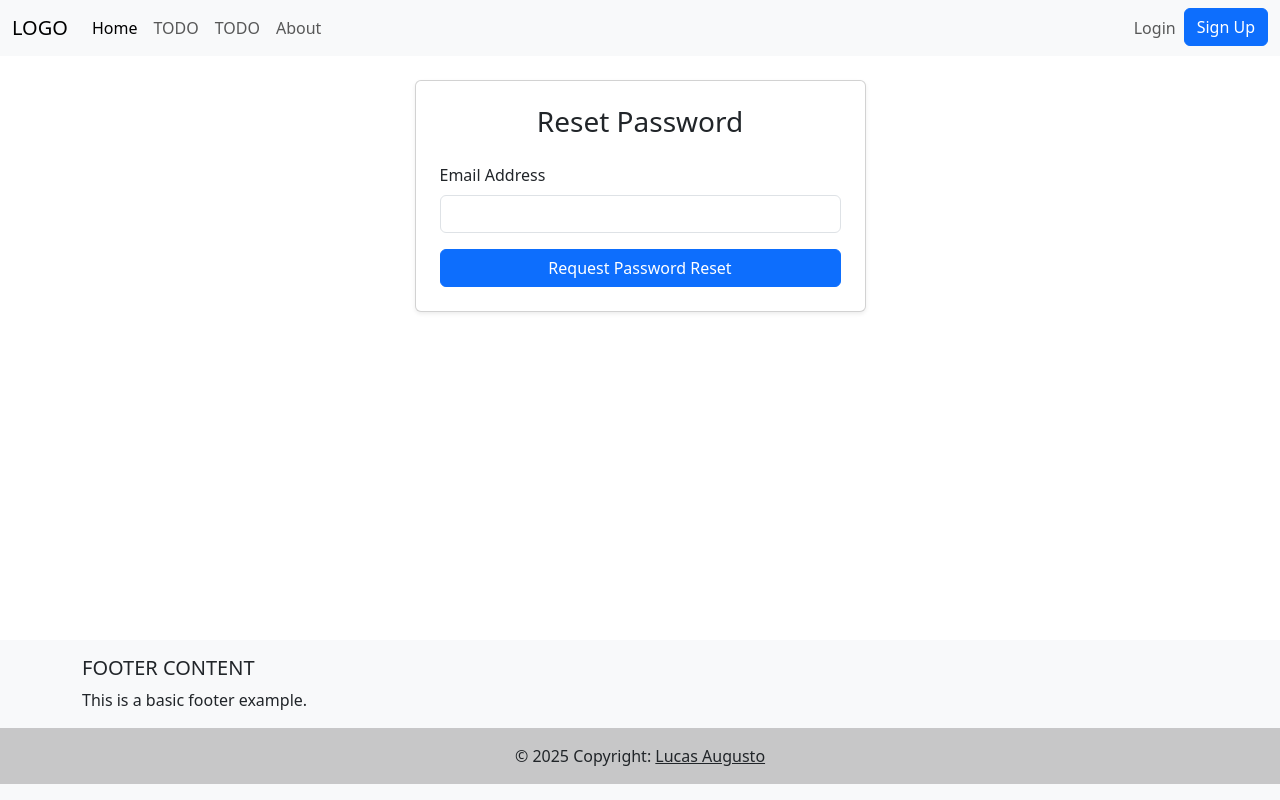
After one commit to awakra/to-do-list, a Flask app: page /reset_password in a window 1280 px wide. The commit adds this page. Run offline with Flask 3, Linux system fonts and the light colour scheme.

Commit message:
feat: Implement remember me and password recovery features
Integrates "remember me" functionality into the login process and adds a password recovery workflow.

Changes include:
- Added `REMEMBER_COOKIE_DURATION` to config.py for remember me.
- Configured Flask-Mail in config.py and __init__.py for sending emails.
- Adde `reset_token` and `reset_token_expiration` fields to the User model.
- Implemented `get_reset_token` and `verify_reset_token` methods in the User model.
- Added RequestResetForm and ResetPasswordForm to forms.py.
- Created routes for password reset request and password reset with token in routes.py.
- Adde logic to send password reset emails using Flask-Mail.
- Updated signin.html to include a "Forgot Password?" link.
- Create templates for reset_request.html and reset_token.html.

```diff
--- a/app/__init__.py
+++ b/app/__init__.py
@@ -1,20 +1,19 @@
-# app/__init__.py
 import os
 from flask import Flask
 from config import config
 from extensions import db, migrate
 from datetime import datetime, timezone
 from flask_wtf import CSRFProtect
-from flask_login import LoginManager # Importe LoginManager
+from flask_login import LoginManager
+from flask_mail import Mail
 
-# Inicialize CSRFProtect e LoginManager sem o app context
 csrf = CSRFProtect()
 login_manager = LoginManager()
+mail = Mail()
 
-# Configurações do Flask-Login
-login_manager.login_view = 'main_bp.signin' # Define a rota para onde redirecionar usuários não logados
-login_manager.login_message_category = 'info' # Categoria da mensagem flash padrão
-login_manager.login_message = 'Please log in to access this page.' # Mensagem padrão
+login_manager.login_view = 'main_bp.signin'
+login_manager.login_message_category = 'info'
+login_manager.login_message = 'Please log in to access this page.'
 
 def create_app(config_name=None):
     if config_name is None:
@@ -34,24 +33,19 @@ def create_app(config_name=None):
     db.init_app(app)
     migrate.init_app(app, db)
     csrf.init_app(app)
-    login_manager.init_app(app) # Inicialize LoginManager com o app context
+    login_manager.init_app(app)
+    mail.init_app(app)
 
-    # User loader para Flask-Login
-    # Esta função é usada pelo Flask-Login para carregar um usuário
-    # a partir do ID armazenado na sessão.
-    from .models import User # Importe o modelo User aqui para evitar importação circular
+    from .models import User
     @login_manager.user_loader
     def load_user(user_id):
-        # user_id é uma string, converta para o tipo correto do seu ID de usuário (geralmente int)
         if user_id is not None:
-            return db.session.get(User, int(user_id)) # Use db.session.get para buscar por PK
+            return db.session.get(User, int(user_id))
         return None
 
-    # Register Blueprints
     from .routes import main_bp
     app.register_blueprint(main_bp)
 
-    # Context processors
     @app.context_processor
     def inject_now():
         return {'now_year': datetime.now(timezone.utc).year}
--- a/app/forms.py
+++ b/app/forms.py
@@ -3,6 +3,7 @@ from wtforms import StringField, PasswordField, BooleanField, SubmitField
 from wtforms.validators import DataRequired, Email, EqualTo, Length, ValidationError
 from .models import User
 from extensions import db
+from flask_login import current_user
 
 class RegistrationForm(FlaskForm):
     """Formulário de Registro de Usuário."""
@@ -47,3 +48,19 @@ class LoginForm(FlaskForm):
     )
     remember_me = BooleanField('Remember me')
     submit = SubmitField('Sign In')
+
+class RequestResetForm(FlaskForm):
+    """Formulário para solicitar redefinição de senha."""
+    email = StringField('Email Address', validators=[DataRequired(), Email()])
+    submit = SubmitField('Request Password Reset')
+
+    def validate_email(self, email):
+        user = db.session.execute(db.select(User).filter_by(email=email.data)).scalar_one_or_none()
+        if user is None:
+            raise ValidationError('There is no account with that email address.')
+
+class ResetPasswordForm(FlaskForm):
+    """Formulário para redefinir a senha."""
+    password = PasswordField('New Password', validators=[DataRequired()])
+    confirm_password = PasswordField('Confirm New Password', validators=[DataRequired(), EqualTo('password')])
+    submit = SubmitField('Reset Password')
--- a/app/routes.py
+++ b/app/routes.py
@@ -1,11 +1,14 @@
 from flask import Blueprint, render_template, request, redirect, url_for, flash
 from .models import User
 from extensions import db
-from .forms import RegistrationForm, LoginForm
+from .forms import RegistrationForm, LoginForm, RequestResetForm, ResetPasswordForm
 from werkzeug.security import generate_password_hash, check_password_hash
 from flask_login import login_user, logout_user, login_required, current_user
+from flask_mail import Message, Mail
+from flask import current_app
 
 main_bp = Blueprint('main_bp', __name__)
+mail = Mail()
 
 @main_bp.route('/')
 def index():
@@ -77,3 +80,45 @@ def logout():
 @login_required
 def user_dashboard():
     return render_template('user_dashboard.html')
+
+# Request Password Reset
+@main_bp.route('/reset_password', methods=['GET', 'POST'])
+def reset_request():
+    if current_user.is_authenticated:
+        return redirect(url_for('main_bp.user_dashboard'))
+    form = RequestResetForm()
+    if form.validate_on_submit():
+        user = db.session.execute(db.select(User).filter_by(email=form.email.data)).scalar_one_or_none()
+        if user:
+            token = user.get_reset_token()
+            msg = Message('Password Reset Request', sender=current_app.config['MAIL_DEFAULT_SENDER'], recipients=[user.email])
+            msg.body = f'''To reset your password, visit the following link:
+{url_for('main_bp.reset_token', token=token, _external=True)}
+If you did not make this request then simply ignore this email and no changes will be made.
+'''
+            mail.send(msg)
+            flash('An email has been sent with instructions to reset your password.', 'info')
+        else:
+             flash('No account found with that email address.', 'danger')
+        return redirect(url_for('main_bp.signin'))
+    return render_template('reset_request.html', title='Reset Password', form=form)
+
+# Reset Password with Token
+@main_bp.route('/reset_password/<token>', methods=['GET', 'POST'])
+def reset_token(token):
+    if current_user.is_authenticated:
+        return redirect(url_for('main_bp.user_dashboard'))
+    user = User.verify_reset_token(token)
+    if user is None:
+        flash('That is an invalid or expired token', 'warning')
+        return redirect(url_for('main_bp.reset_request'))
+    form = ResetPasswordForm()
+    if form.validate_on_submit():
+        hashed_password = generate_password_hash(form.password.data)
+        user.password = hashed_password
+        user.reset_token = None
+        user.reset_token_expiration = None
+        db.session.commit()
+        flash('Your password has been updated! You are now able to log in', 'success')
+        return redirect(url_for('main_bp.signin'))
+    return render_template('reset_token.html', title='Reset Password', form=form)
--- a/app/templates/base.html
+++ b/app/templates/base.html
@@ -115,7 +115,7 @@
       </div>
       <div class="text-center p-3" style="background-color: rgba(0, 0, 0, 0.2)">
         © {% block year %}{{ now_year }}{% endblock %} Copyright:
-        <a class="text-dark" href="#">Lucas Augusto</a>
+        <a class="text-dark" href="https://github.com/awakra">Lucas Augusto</a>
       </div>
     </footer>
 
--- /dev/null
+++ b/app/templates/reset_request.html
@@ -0,0 +1,31 @@
+{% extends "base.html" %} {% block title %}Reset Password Request{% endblock %}
+{% block content %}
+<div class="row justify-content-center">
+  <div class="col-md-6 col-lg-5">
+    <div class="card shadow-sm">
+      <div class="card-body p-4">
+        <h3 class="card-title text-center mb-4">Reset Password</h3>
+        <form method="POST" action="">
+          {{ form.hidden_tag() }}
+
+          <div class="mb-3">
+            {{ form.email.label(class="form-label") }}{% if form.email.errors %}
+            {{ form.email(class="form-control is-invalid") }}
+            <div class="invalid-feedback">
+              {% for error in form.email.errors %}
+              <span>{{ error }}</span>
+              {% endfor %}
+            </div>
+            {% else %} {{ form.email(class="form-control") }} {% endif %}
+          </div>
+
+          <div class="mb-0">
+            {{ form.submit(class="btn btn-primary w-100") }} {# Make button full
+            width #}
+          </div>
+        </form>
+      </div>
+    </div>
+  </div>
+</div>
+{% endblock %}
--- a/app/templates/signin.html
+++ b/app/templates/signin.html
@@ -36,7 +36,7 @@ content %}
           <a href="{{ url_for('main_bp.signup') }}">Sign Up</a>
         </p>
         <p class="text-center mt-2">
-          <a href="#">Forgot Password?</a>
+          <a href="{{ url_for('main_bp.reset_request') }}">Forgot Password?</a>
         </p>
       </div>
     </div>
--- a/run.py
+++ b/run.py
@@ -1,5 +1,8 @@
 import os
+from dotenv import load_dotenv
 from app import create_app
+
+load_dotenv() # Load environment variables from .env
 
 config_name = os.environ.get('FLASK_CONFIG') or 'development'
 app = create_app(config_name)
```
Also changed, not shown: app/models.py (+21 -1 lines), app/templates/reset_token.html (added, +43 -0 lines), config.py (+13 -2 lines).
